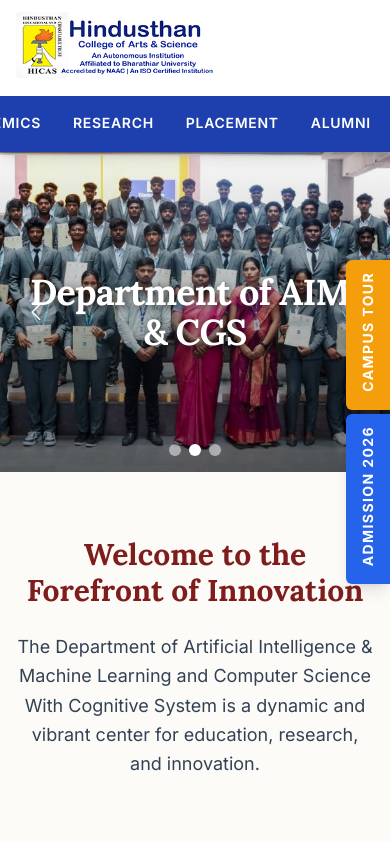
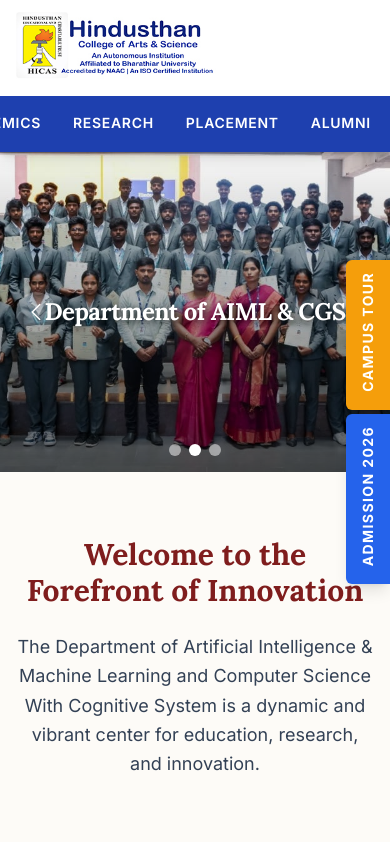
Before and after one commit to departmentofcgsaiml/hicas-department-portal, a Next.js app: page / in a window 390 px wide. Shown: the top 844 px of the page. Built offline with nearby package versions, Linux system fonts and the light colour scheme.

Commit message:
Fix: Mobile responsiveness for sidebars and hero text scaling

```diff
--- a/src/components/HeroSlider.tsx
+++ b/src/components/HeroSlider.tsx
@@ -62,13 +62,24 @@ export default function HeroSlider() {
         ))}
       </div>
 
-      {/* Improved Text Overlay */}
-      <div className="absolute inset-0 bg-gradient-to-t from-black/50 to-transparent flex items-center justify-center">
-        <h1 className="text-4xl md:text-6xl font-extrabold font-lora tracking-tight text-white text-center p-4"
-            style={{ textShadow: '2px 2px 8px rgba(0, 0, 0, 0.7)' }}>
-          Department of AIMl & CGS
+      {/* FIXED: Vertical Side Buttons - Now hidden on mobile (hidden) and shown on desktop (md:flex) */}
+      <div className="hidden md:flex fixed top-1/2 right-0 transform -translate-y-1/2 z-50 flex-col space-y-1">
+        <a href="https://earth.google.com/..." className="bg-amber-500 hover:bg-amber-600 text-white font-bold p-3 rounded-l-md shadow-lg transition-transform hover:translate-x-[-4px]">
+          <span style={{ writingMode: 'vertical-rl' }} className="transform rotate-180 tracking-widest text-sm">CAMPUS TOUR</span>
+        </a>
+        <a href="https://apply.hindusthan.net/..." className="bg-blue-600 hover:bg-blue-700 text-white font-bold p-3 rounded-l-md shadow-lg transition-transform hover:translate-x-[-4px]">
+          <span style={{ writingMode: 'vertical-rl' }} className="transform rotate-180 tracking-widest text-sm">ADMISSION 2026</span>
+        </a>
+      </div>
+
+      {/* IMPROVED: Responsive Text Overlay */}
+      <div className="absolute inset-0 bg-gradient-to-t from-black/60 to-transparent flex items-center justify-center">
+        <h1 className="text-2xl sm:text-4xl md:text-6xl font-extrabold font-lora tracking-tight text-white text-center px-6 py-4 leading-tight"
+            style={{ textShadow: '2px 2px 8px rgba(0, 0, 0, 0.8)' }}>
+          Department of AIML & CGS
         </h1>
       </div>
+
 
       {/* Manual Navigation Buttons */}
       <button
--- a/src/pages/_document.tsx
+++ b/src/pages/_document.tsx
@@ -2,7 +2,7 @@ import { Html, Head, Main, NextScript } from "next/document";
 
 export default function Document() {
   return (
-    <Html lang="en">
+    <Html lang="en" className="dark">
       <Head />
       <body className="antialiased">
         <Main />
```
Also changed, not shown: next.config.mjs (+12 -0 lines).
